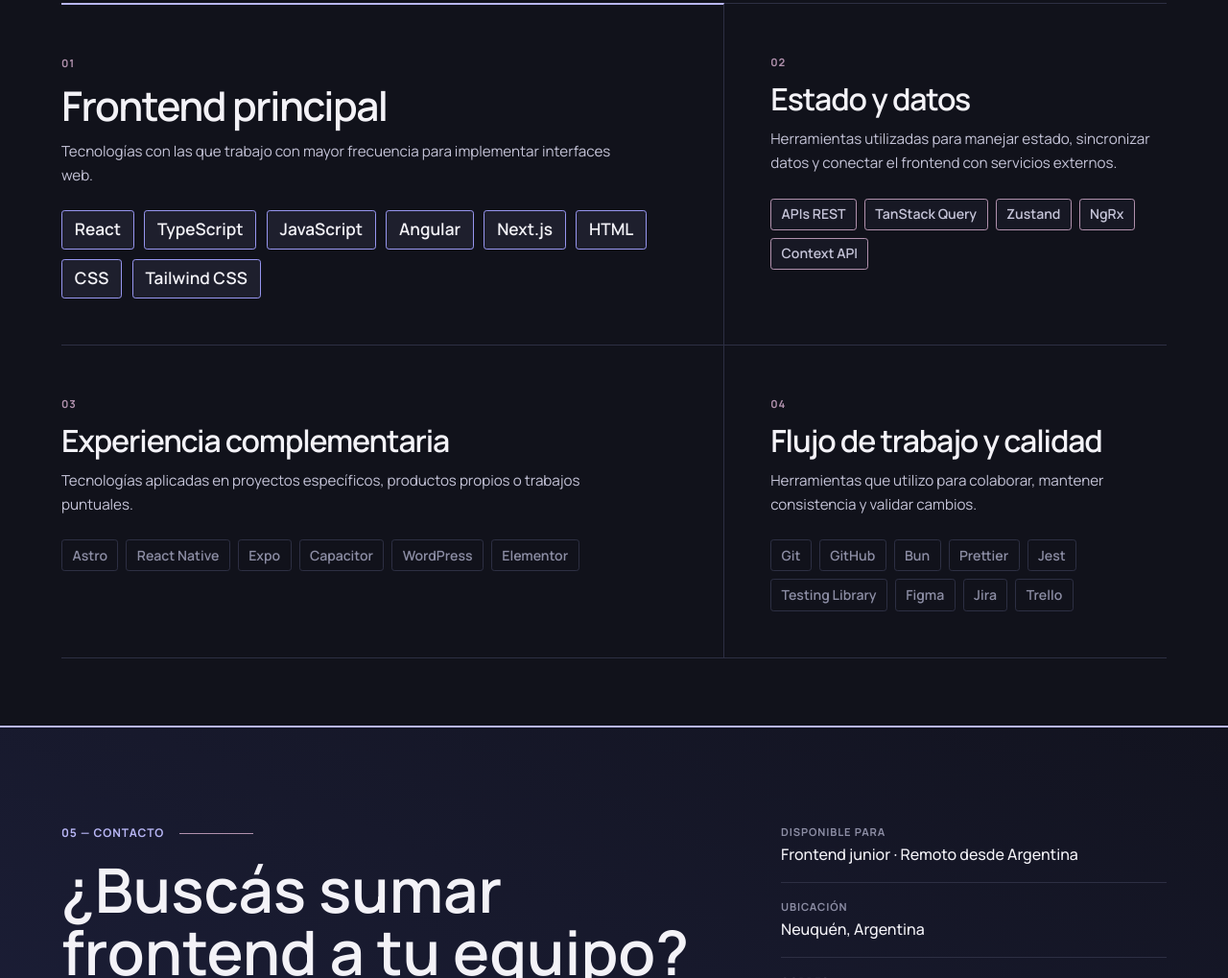
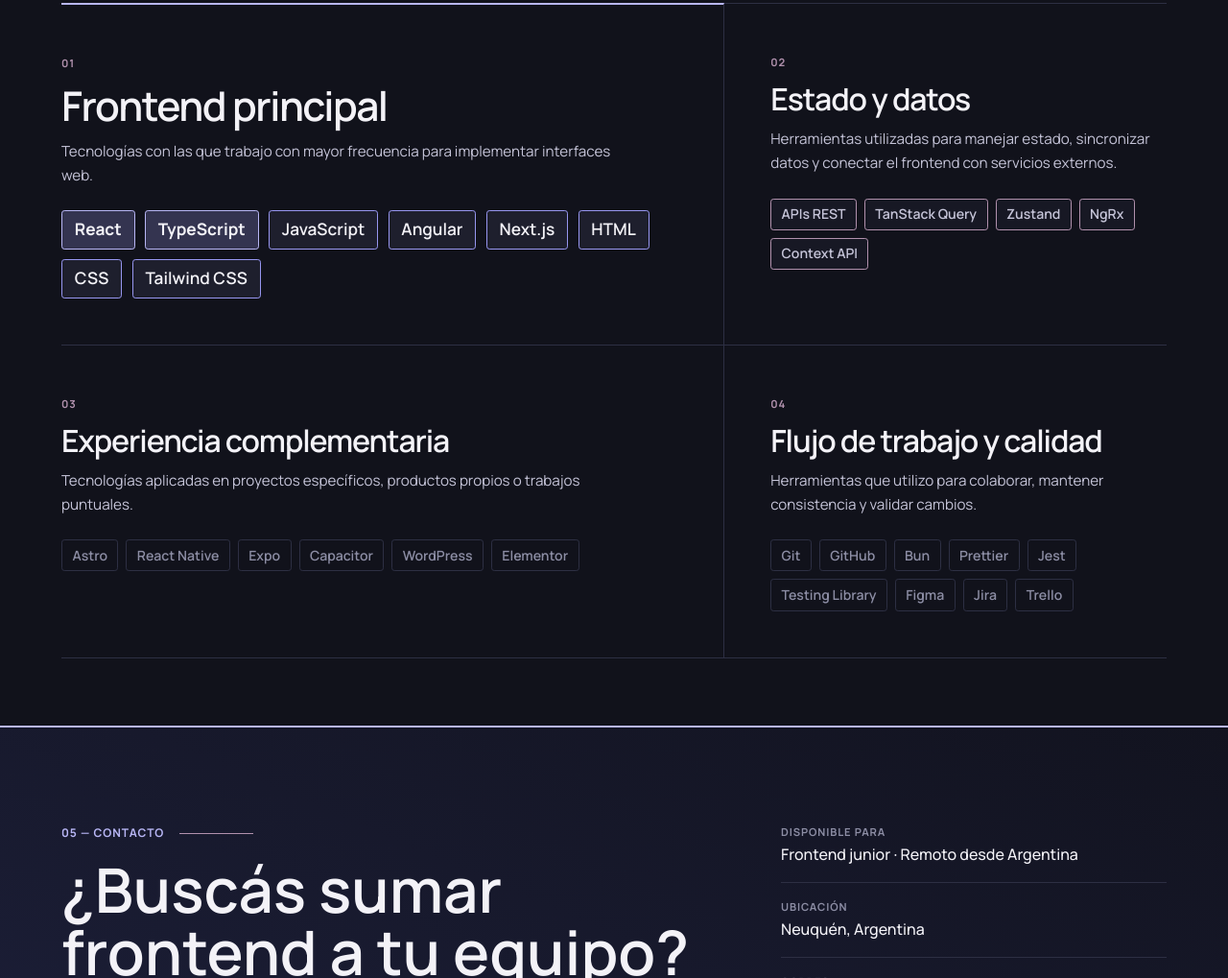
Before and after one commit to Blackpachamame/portfolio, an Astro site: page / in a window 1280 px wide. Shown: the part 6309-7328 px from the top of the page at 96% size. Built offline with nearby package versions, Linux system fonts and the light colour scheme; Astro itself is replaced by a stand-in of ours.

Commit message:
feat(stack): emphasize React and TypeScript focus

```diff
--- a/src/components/sections/SkillsSection.astro
+++ b/src/components/sections/SkillsSection.astro
@@ -33,7 +33,9 @@ import { skillGroups } from '../../data/skills';
             </header>
             <ul class="stack-group__technologies" role="list">
               {group.skills.map((skill) => (
-                <li>{skill.name}</li>
+                <li class:list={{ 'stack-group__technology--featured': skill.featured }}>
+                  {skill.name}
+                </li>
               ))}
             </ul>
           </article>
--- a/src/data/skills.ts
+++ b/src/data/skills.ts
@@ -6,8 +6,8 @@ export const skillGroups: SkillGroup[] = [
     description:
       'Tecnologías con las que trabajo con mayor frecuencia para implementar interfaces web.',
     skills: [
-      { name: 'React' },
-      { name: 'TypeScript' },
+      { name: 'React', featured: true },
+      { name: 'TypeScript', featured: true },
       { name: 'JavaScript' },
       { name: 'Angular' },
       { name: 'Next.js' },
--- a/src/styles/global.css
+++ b/src/styles/global.css
@@ -1431,6 +1431,12 @@ strong {
   background: var(--color-surface-raised);
 }
 
+.stack-group--1 .stack-group__technologies .stack-group__technology--featured {
+  border-color: var(--color-accent-soft);
+  background: color-mix(in srgb, var(--color-accent) 18%, var(--color-surface-raised));
+  font-weight: 700;
+}
+
 .stack-group--2 .stack-group__technologies li {
   border-color: var(--color-accent-secondary);
 }
--- a/src/types/portfolio.ts
+++ b/src/types/portfolio.ts
@@ -59,6 +59,7 @@ export interface Project {
 
 export interface Skill {
   name: string;
+  featured?: boolean;
 }
 
 export interface SkillGroup {
```
